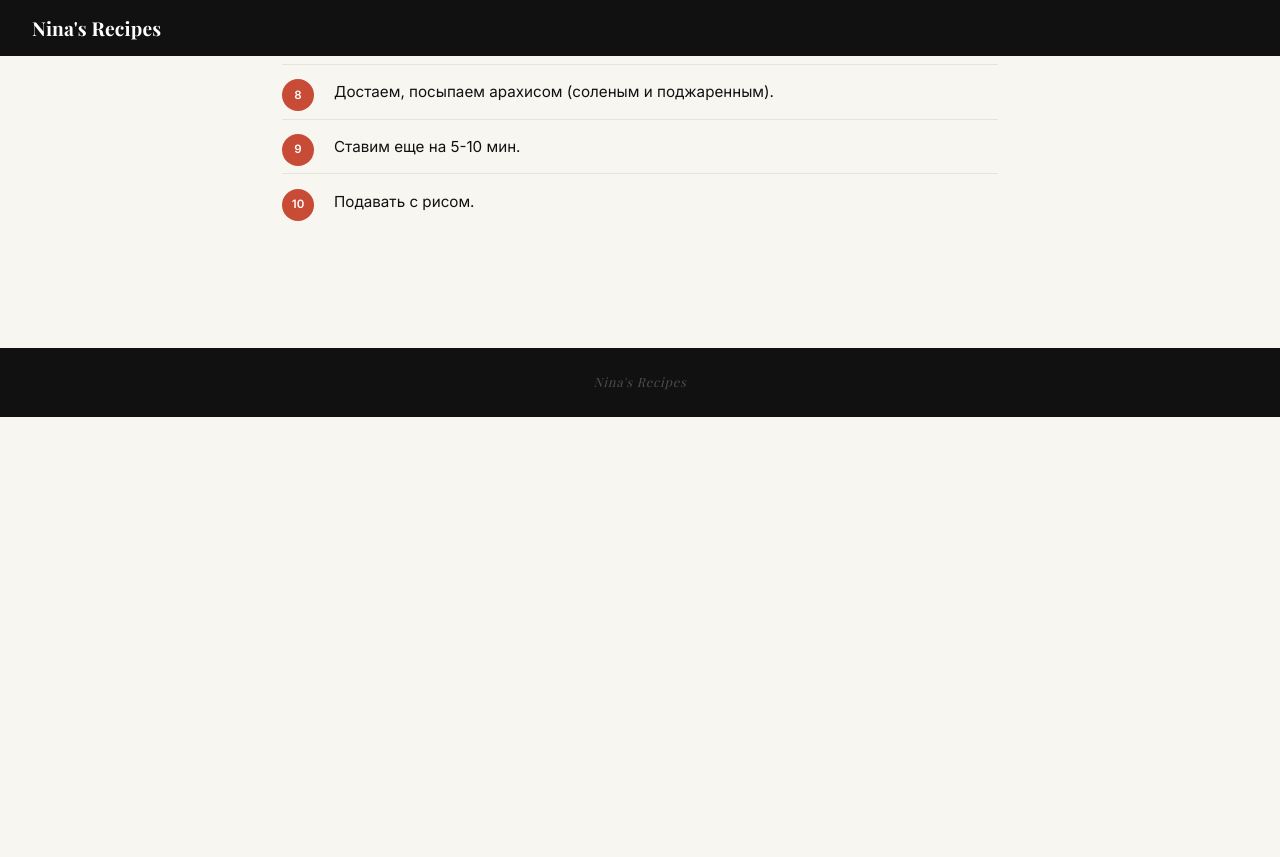
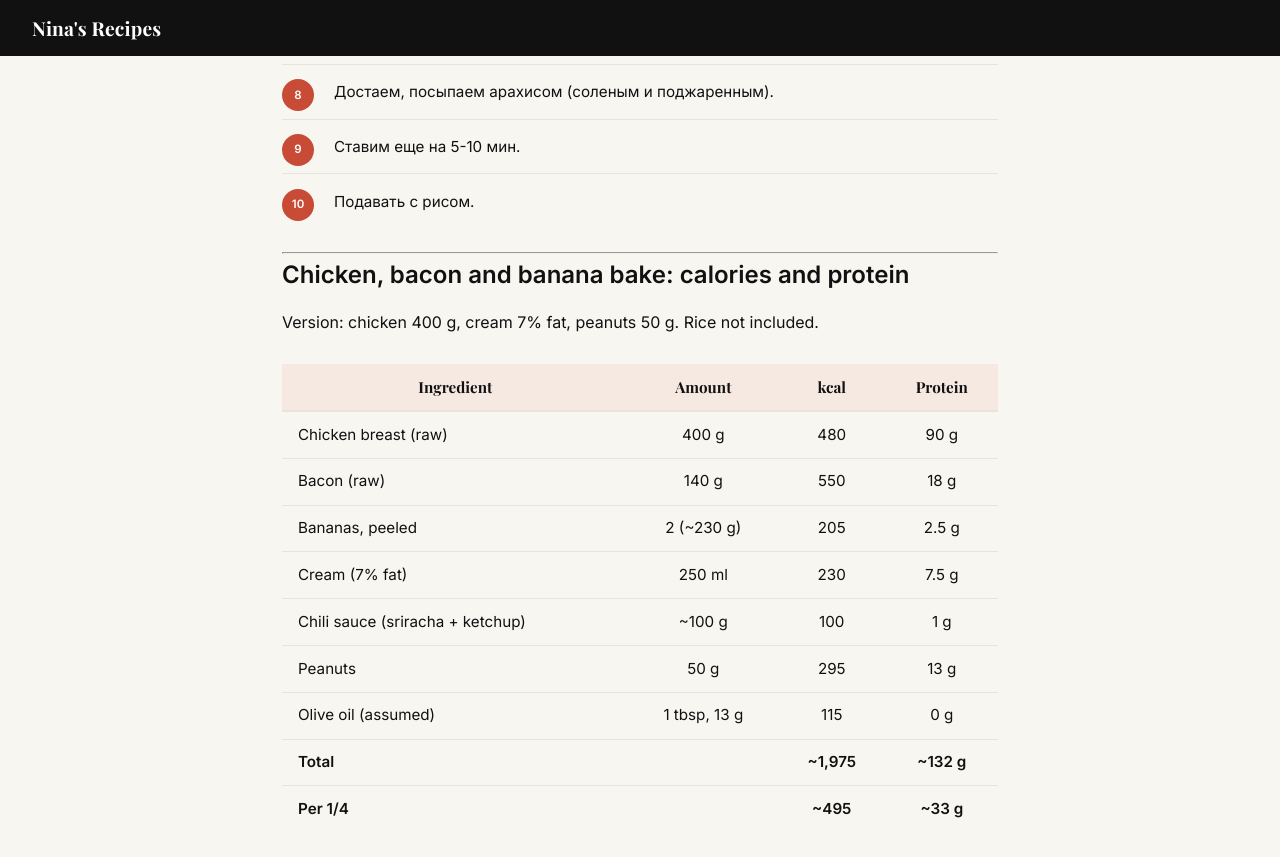
Before and after one commit to usikninam/Nina-s-recipes, a Jekyll site: the page built from Flygande Jakob.md, in a window 1280 px wide and 900 px high, scrolled down 2130 px. Shown: the top 857 px of the window. Built offline with Jekyll 4.4.1, drawn with Linux system fonts in a browser that asks for light colours; some web fonts are replaced; comment, search, counter and statistics services are not loaded; before the commit the page ends 2547 px from its top, so only the background shows below that.

Commit message:
Add notes after cooking

```diff
--- a/Flygande Jakob.md
+++ b/Flygande Jakob.md
@@ -28,3 +28,21 @@ image: "/img/Pasted image 20240926101443.png"
 8. Достаем, посыпаем арахисом (соленым и поджаренным).
 9. Ставим еще на 5-10 мин.
 10. Подавать с рисом.
+
+---
+
+# Chicken, bacon and banana bake: calories and protein
+
+Version: chicken 400 g, cream 7% fat, peanuts 50 g. Rice not included.
+
+| Ingredient                       | Amount       | kcal       | Protein    |
+| -------------------------------- | ------------ | ---------- | ---------- |
+| Chicken breast (raw)             | 400 g        | 480        | 90 g       |
+| Bacon (raw)                      | 140 g        | 550        | 18 g       |
+| Bananas, peeled                  | 2 (~230 g)   | 205        | 2.5 g      |
+| Cream (7% fat)                   | 250 ml       | 230        | 7.5 g      |
+| Chili sauce (sriracha + ketchup) | ~100 g       | 100        | 1 g        |
+| Peanuts                          | 50 g         | 295        | 13 g       |
+| Olive oil (assumed)              | 1 tbsp, 13 g | 115        | 0 g        |
+| **Total**                        |              | **~1,975** | **~132 g** |
+| **Per 1/4**                      |              | **~495**   | **~33 g**  |
```
Also changed, not shown: Challah.md (+32 -14 lines), JoshuaWeissman Chicken pasta with cauliflower sauce.md (+10 -0 lines), img/11E7D512-3A69-4003-9A6F-6549D7205B40_1_105_c.jpeg (added), img/D4C77D3F-D7CA-42AC-9C04-D32CC9A54418_1_105_c.jpeg (added).
